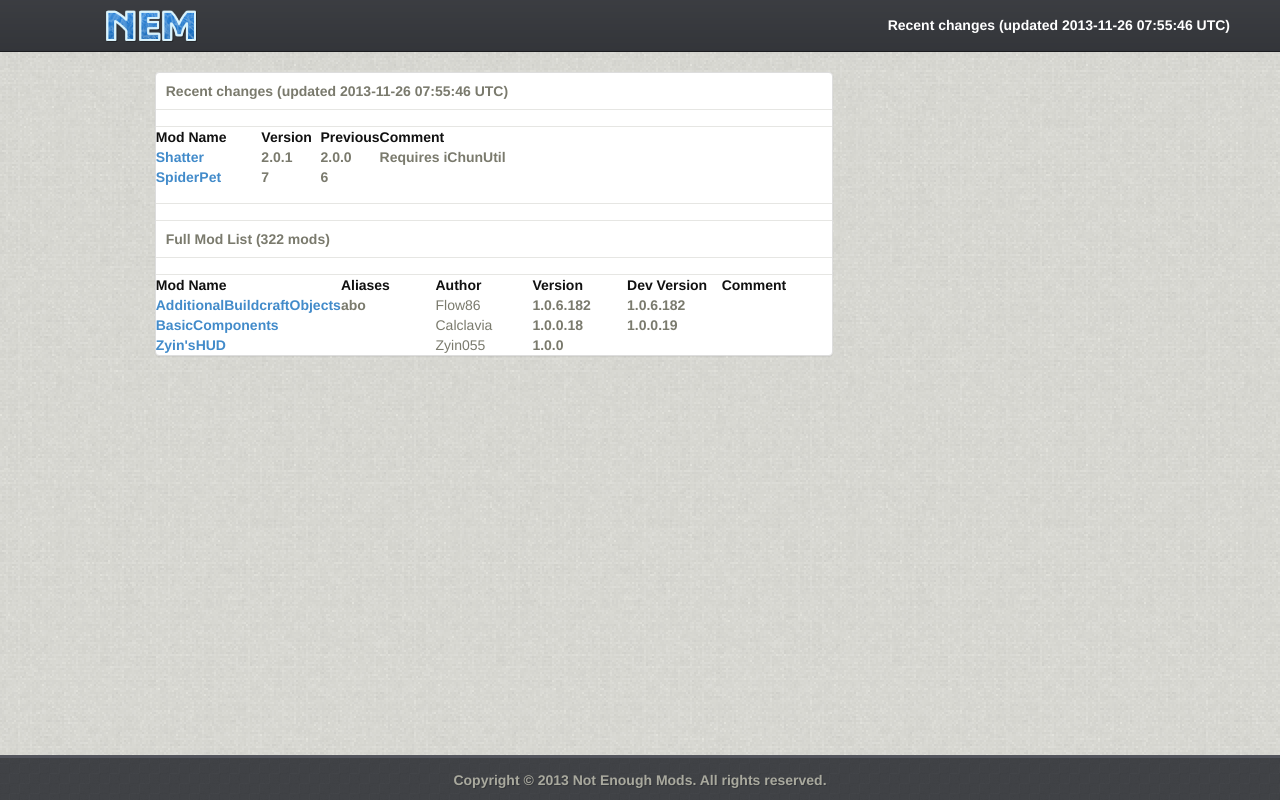
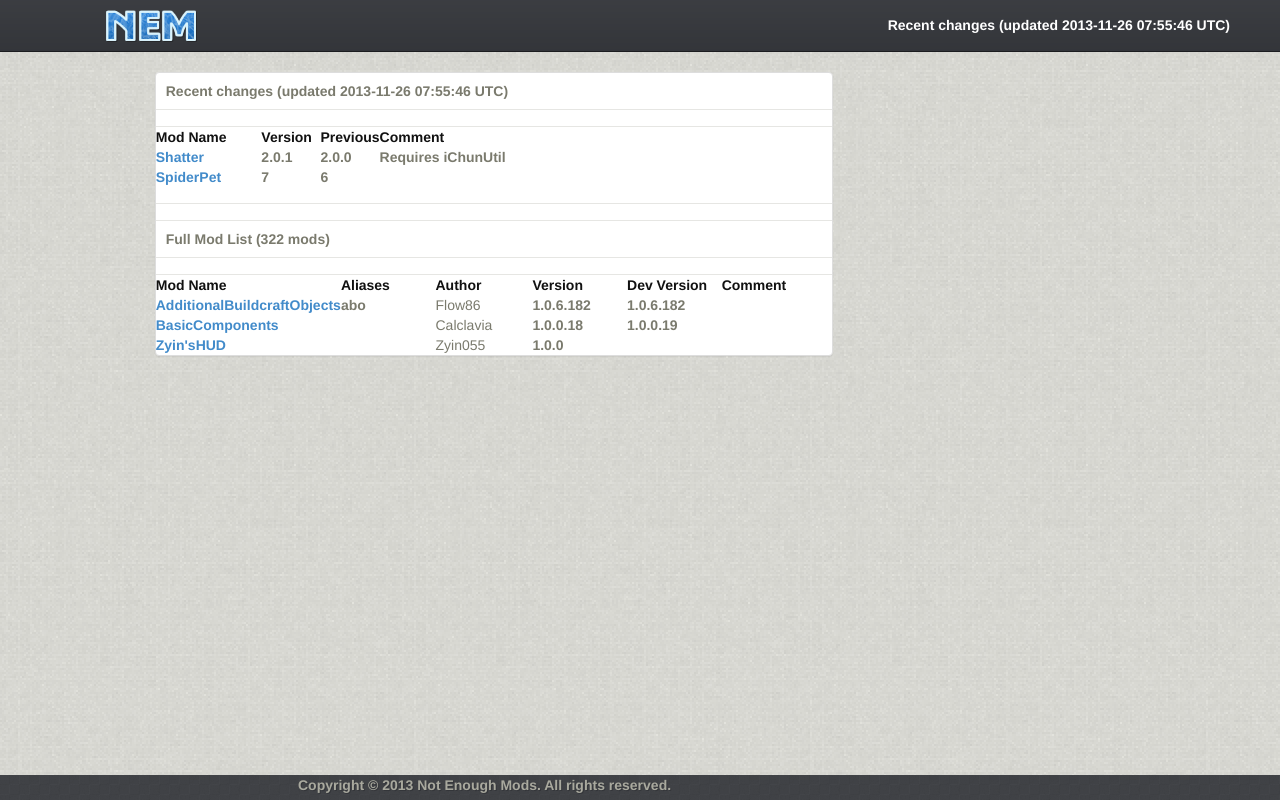
Before and after one commit to SinZ163/NEM-ModBot, a plain HTML site: page Website/index.html in a window 1280 px wide. Drawn offline with nearby package versions, Linux system fonts and the light colour scheme; some icons are missing.

Commit message:
Website cleanup

```diff
--- a/Website/css/master.css
+++ b/Website/css/master.css
@@ -111,17 +111,16 @@ html, body{
 
 #footer{
     position: fixed;
-    bottom: 0px;
+    bottom: -5px;
     width: 100%;
 	background: url(../img/secbar-bg.png) left repeat-x;
-	border-top:3px solid rgb(82,84,92);
 }
 #footer p{
-	padding-top:12px;
 	color:rgb(169,169,158);
+    margin-left: 20%;
 	text-shadow: 1px 1px 0px rgb(52,54,58);
 	font-weight: bold;
-    text-align:center;
+    text-align:left;
 }
 
 /* LIST */
```
Also changed, not shown: NEM/footer.txt, NEM/header.txt.
